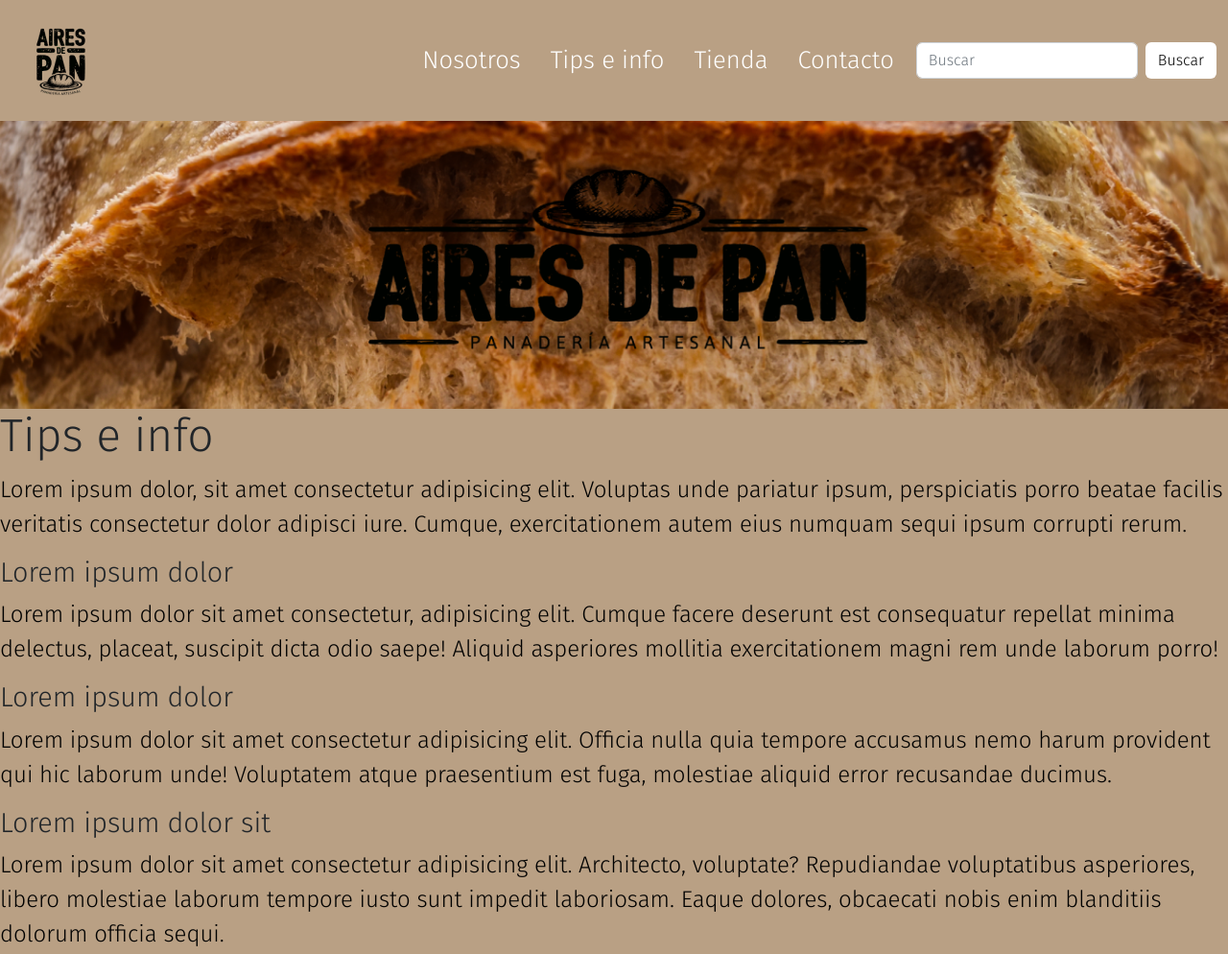
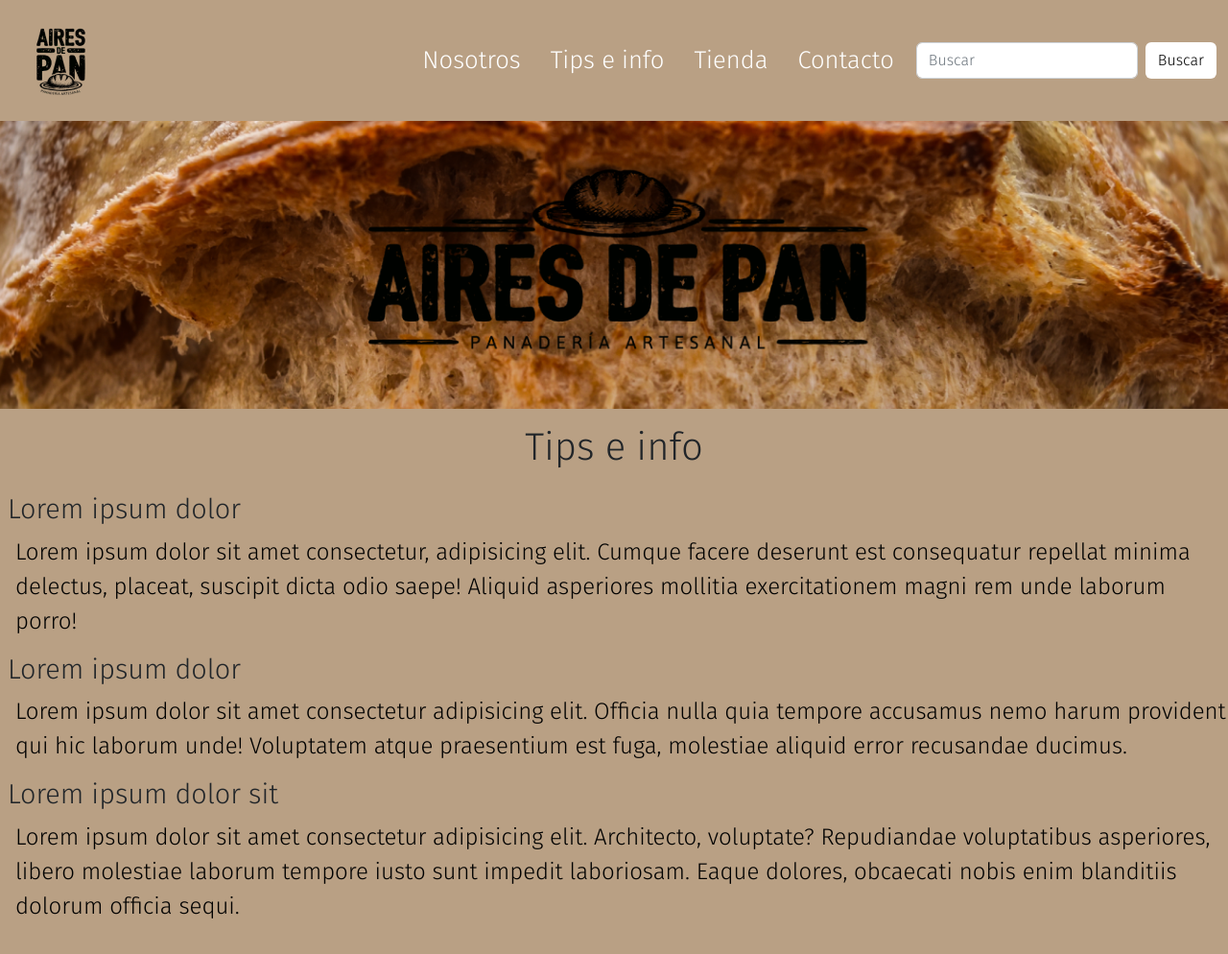
Before and after one commit to Airesesteban/Proyectocoder-Aires, a plain HTML site: page pages/tips-e-info.html in a window 1280 px wide. Shown: the top 994 px of the page at 96% size. Drawn offline with nearby package versions, Linux system fonts and the light colour scheme.

Commit message:
Cambios p y m

```diff
--- a/pages/tips-e-info.html
+++ b/pages/tips-e-info.html
@@ -47,16 +47,13 @@
         <img src="../img/Proyecto nuevo.png" alt="logo header">
     </header>
     <main>
-        <h1>Tips e info</h1>
-        <p>
-            Lorem ipsum dolor, sit amet consectetur adipisicing elit. Voluptas unde pariatur ipsum, perspiciatis porro beatae facilis veritatis consectetur dolor adipisci iure. Cumque, exercitationem autem eius numquam sequi ipsum corrupti rerum.
-        </p>
-        <h3>Lorem ipsum dolor </h2>
-        <p>Lorem ipsum dolor sit amet consectetur, adipisicing elit. Cumque facere deserunt est consequatur repellat minima delectus, placeat, suscipit dicta odio saepe! Aliquid asperiores mollitia exercitationem magni rem unde laborum porro!</p>
-        <h3>Lorem ipsum dolor </h2>
-        <p>Lorem ipsum dolor sit amet consectetur adipisicing elit. Officia nulla quia tempore accusamus nemo harum provident qui hic laborum unde! Voluptatem atque praesentium est fuga, molestiae aliquid error recusandae ducimus.</p>
-        <h3>Lorem ipsum dolor sit</h2>
-        <p>Lorem ipsum dolor sit amet consectetur adipisicing elit. Architecto, voluptate? Repudiandae voluptatibus asperiores, libero molestiae laborum tempore iusto sunt impedit laboriosam. Eaque dolores, obcaecati nobis enim blanditiis dolorum officia sequi.</p>
+        <h2 class="text-center pt-3 pb-3">Tips e info</h2>
+        <h3 class="ms-2">Lorem ipsum dolor </h3>
+        <p class="ms-3">Lorem ipsum dolor sit amet consectetur, adipisicing elit. Cumque facere deserunt est consequatur repellat minima delectus, placeat, suscipit dicta odio saepe! Aliquid asperiores mollitia exercitationem magni rem unde laborum porro!</p>
+        <h3 class="ms-2">Lorem ipsum dolor </h3>
+        <p class="ms-3">Lorem ipsum dolor sit amet consectetur adipisicing elit. Officia nulla quia tempore accusamus nemo harum provident qui hic laborum unde! Voluptatem atque praesentium est fuga, molestiae aliquid error recusandae ducimus.</p>
+        <h3 class="ms-2">Lorem ipsum dolor sit</h3>
+        <p class="ms-3">Lorem ipsum dolor sit amet consectetur adipisicing elit. Architecto, voluptate? Repudiandae voluptatibus asperiores, libero molestiae laborum tempore iusto sunt impedit laboriosam. Eaque dolores, obcaecati nobis enim blanditiis dolorum officia sequi.</p>
     </main>
     <footer>
       <div class="d-flex">
```
Also changed, not shown: css/style.css (+1 -13 lines), pages/nosotros.html (+1 -1 lines).
